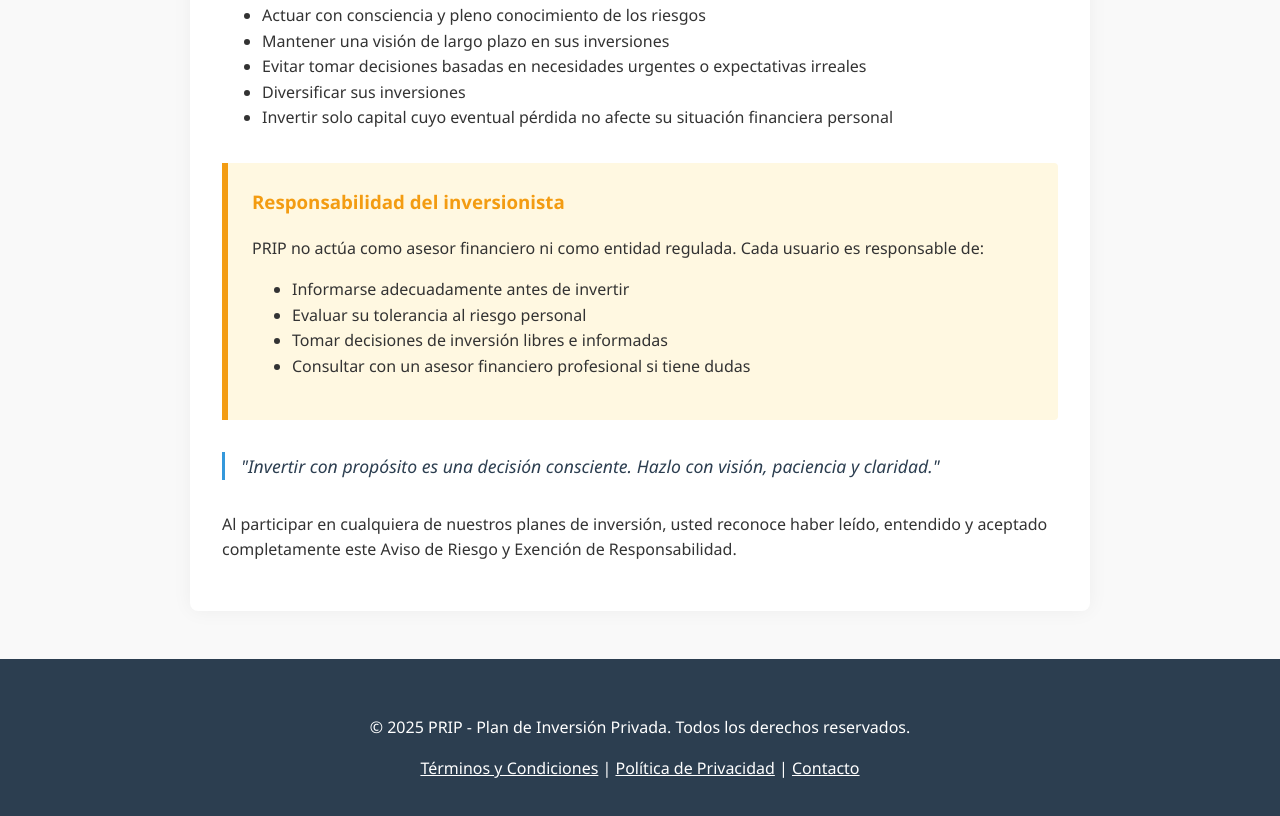
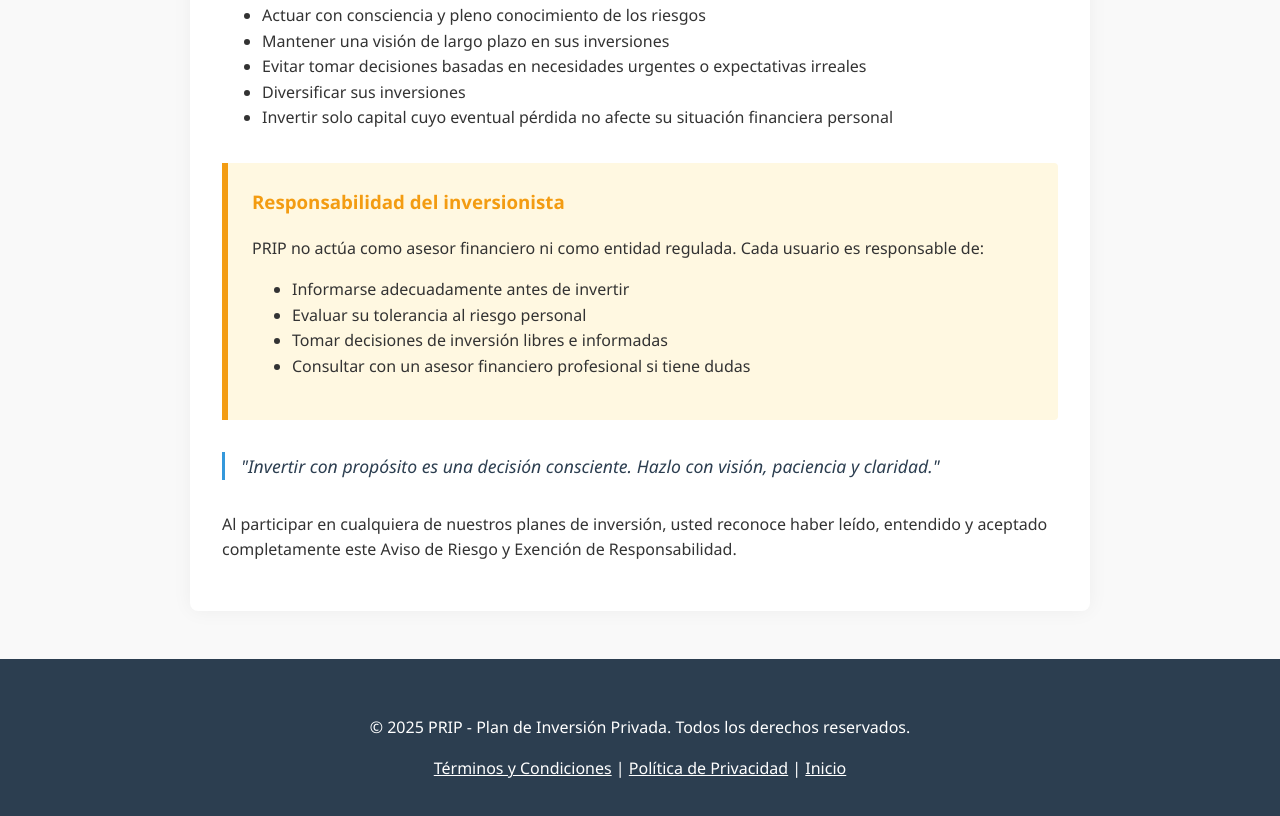
Before and after one commit to Pripinversiones/Web-Prip-Inversione, a plain HTML site: page Terminos BoxeAquile.html in a window 1280 px wide. Shown: the part 1082-1898 px from the top of the page. Drawn offline with Linux system fonts and the light colour scheme.

Commit message:
Update Terminos BoxeAquile.html

```diff
--- a/Terminos BoxeAquile.html
+++ b/Terminos BoxeAquile.html
@@ -154,11 +154,12 @@
         <div class="container">
             <p>© 2025 PRIP - Plan de Inversión Privada. Todos los derechos reservados.</p>
             <p>
-                <a href="terminos.html" style="color: white;">Términos y Condiciones</a> |
-                <a href="privacidad.html" style="color: white;">Política de Privacidad</a> |
-                <a href="#" style="color: white;">Contacto</a>
+                <a href="terminos y Condiciones.html" style="color: white;">Términos y Condiciones</a> |
+                <a href="Politica de Privacidad.html" style="color: white;">Política de Privacidad</a> |
+                <a href="index.html" style="color: white;">Inicio</a>
             </p>
         </div>
     </footer>
 </body>
+
 </html>
```
